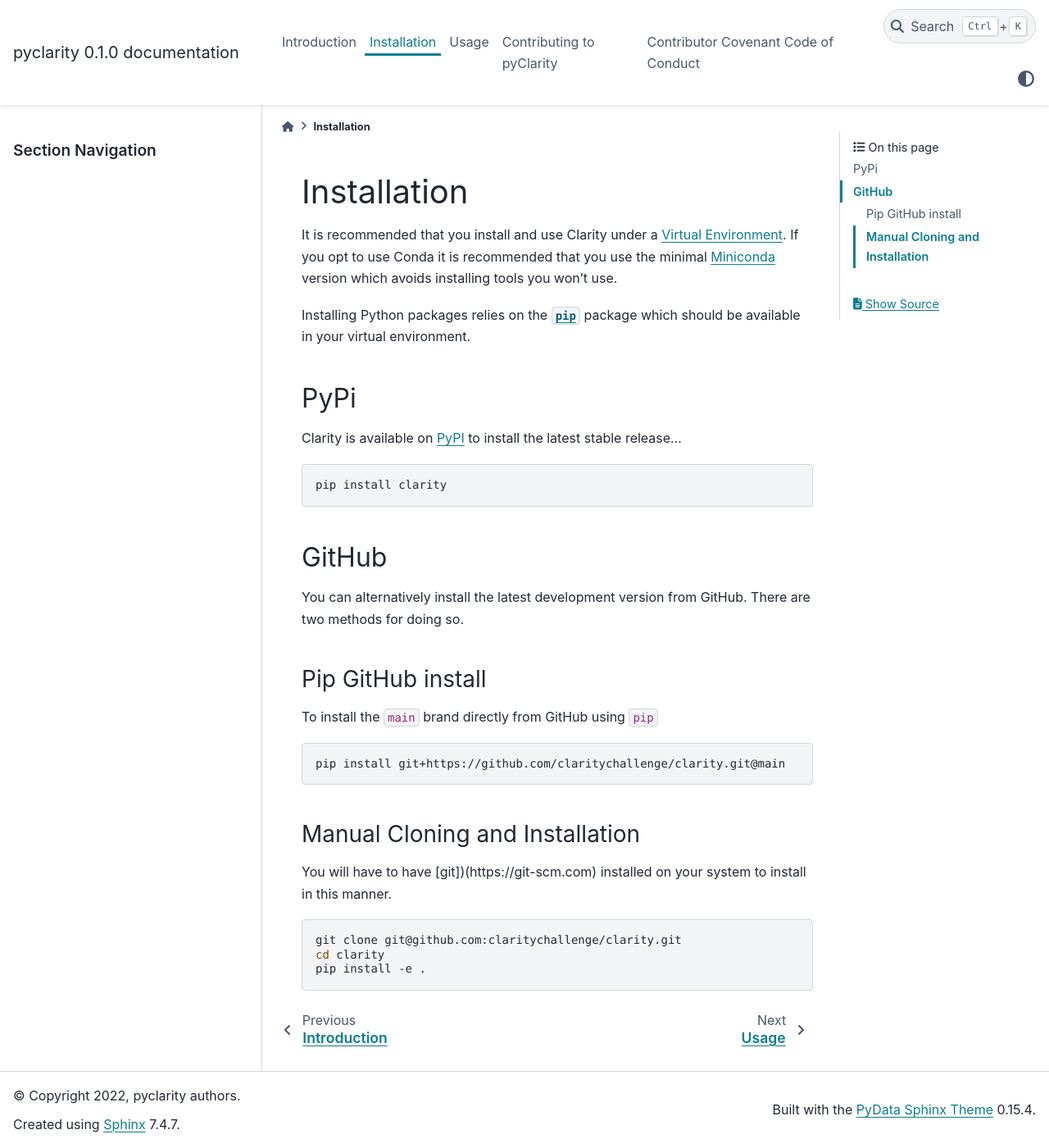
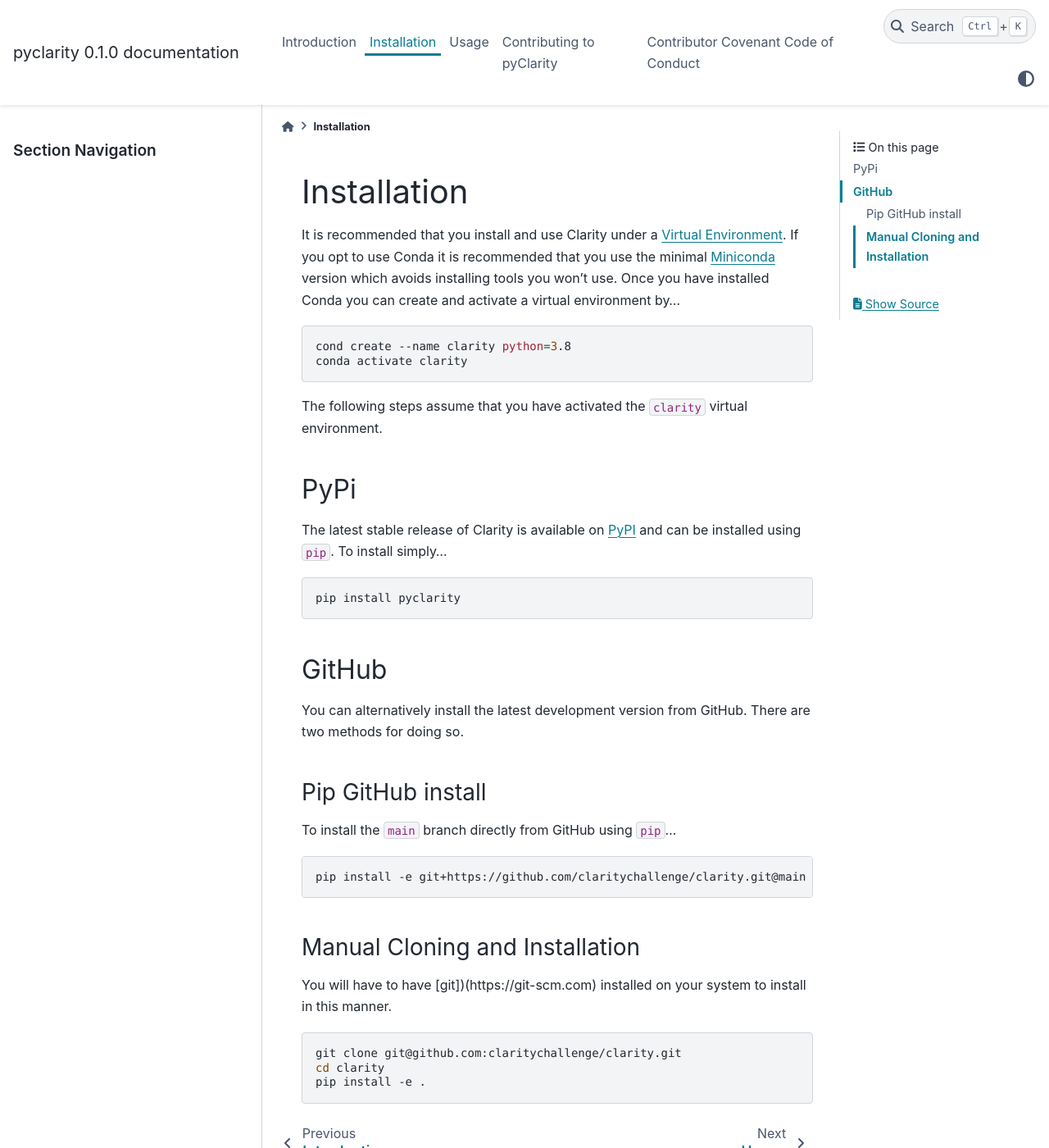
Before and after one commit to claritychallenge/clarity, a Sphinx documentation site: the page built from docs/installation.md, in a window 1280 px wide and 1400 px high. Shown: the whole window at 82% size. Built offline with Sphinx 7.4.7 and the PyData theme 0.15.4, drawn with Linux system fonts in a browser that asks for light colours; the version number is read from the project's files by our own code.

Commit message:
16 | Copying PyPI install > README.md

````diff
--- a/docs/installation.md
+++ b/docs/installation.md
@@ -3,19 +3,24 @@
 It is recommended that you install and use Clarity under a [Virtual
 Environment](https://realpython.com/python-virtual-environments-a-primer/). If you opt to use Conda it is recommended
 that you use the minimal [Miniconda](https://docs.conda.io/en/latest/miniconda.html) version which avoids installing
-tools you won't use.
+tools you won't use. Once you have installed Conda you can create and activate a virtual environment by...
 
+``` bash
+cond create --name clarity python=3.8
+conda activate clarity
+```
 
-
-Installing Python packages relies on the [`pip`](https://pip.pypa.io/en/stable/) package which should be available in your virtual environment.
+The following steps assume that you have activated the `clarity` virtual environment.
 
 
 ## PyPi
 
-Clarity is available on [PyPI](https://pypi.org/project/clarity/) to install the latest stable release...
+The latest stable release of Clarity is available on [PyPI](https://pypi.org/project/pyclarity/) and can be installed
+using `pip`. To install simply...
+
 
 ``` bash
-pip install clarity
+pip install pyclarity
 ```
 
 ## GitHub
@@ -24,9 +29,10 @@
 
 ### Pip GitHub install
 
-To install the `main` brand directly from GitHub using `pip`
+To install the `main` branch directly from GitHub using `pip`...
+
 ``` bash
-pip install git+https://github.com/claritychallenge/clarity.git@main
+pip install -e git+https://github.com/claritychallenge/clarity.git@main
 ```
 
 ### Manual Cloning and Installation
````
Also changed, not shown: README.md (+24 -0 lines).
